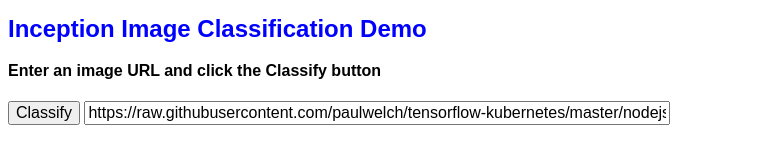
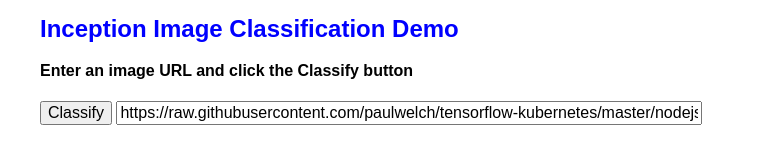
Before and after one commit to paulwelch/tensorflow-kubernetes, a website: page nodejs-inception-demo/html/image.html in a window 1280 px wide. Shown: the whole page, without its empty margins (0-757 px from the left). Drawn offline with nearby package versions, Linux system fonts and the light colour scheme; no server answers.

Commit message:
small fixes

```diff
--- a/nodejs-inception-demo/html/image.html
+++ b/nodejs-inception-demo/html/image.html
@@ -7,9 +7,9 @@
   </head>
   <body>
     <h1>Inception Image Classification Demo</h1>
-    <h3>
+    <h2>
       <p id="instructions">Enter an image URL and click the Classify button</p>
-    </h3>
+    </h2>
     <button onclick="buttonClicked()">Classify</button> <input id="imageUrl" size="60"
       value="https://raw.githubusercontent.com/paulwelch/tensorflow-kubernetes/master/nodejs-inception-demo/html/images/my_cat.jpg"
       type="text">
--- a/nodejs-inception-demo/html/styles.css
+++ b/nodejs-inception-demo/html/styles.css
@@ -1,6 +1,5 @@
-h1 {font-size: 1.5em; margin: 0.67em 0; color: blue}
-h2 {font-size: 1.25em; margin: 0.67em 0;}
-h3 {font-size: 1em; margin: 0.67em 0;}
+h1 {font-size: 1.5em; margin-top: 0.67em 0; margin-bottom: 0.67em 0; color: blue;}
+h2 {font-size: 1.0em; margin-top: 0.67em 0; margin-bottom: 0.67em 0;}
 html,
 body {
   font-family: "ff-meta-web-pro", sans-serif;
@@ -8,6 +7,7 @@ body {
   font-size: 100%;
   line-height: 26px;
   background-size: 60%;
+  margin-left: 20px;
 }
 button,input,select,textarea {font-family: inherit;font-size: 100%;margin: 0;}
 table {border-collapse: collapse;}
@@ -32,6 +32,7 @@ table {border-collapse: collapse;}
 }
 .guess {
   width: 100%;
+  margin-left: 20px;
 }
 .category {
   border: 1px solid grey;
```
Also changed, not shown: nodejs-inception-demo/html/images/my_cat.jpg.
